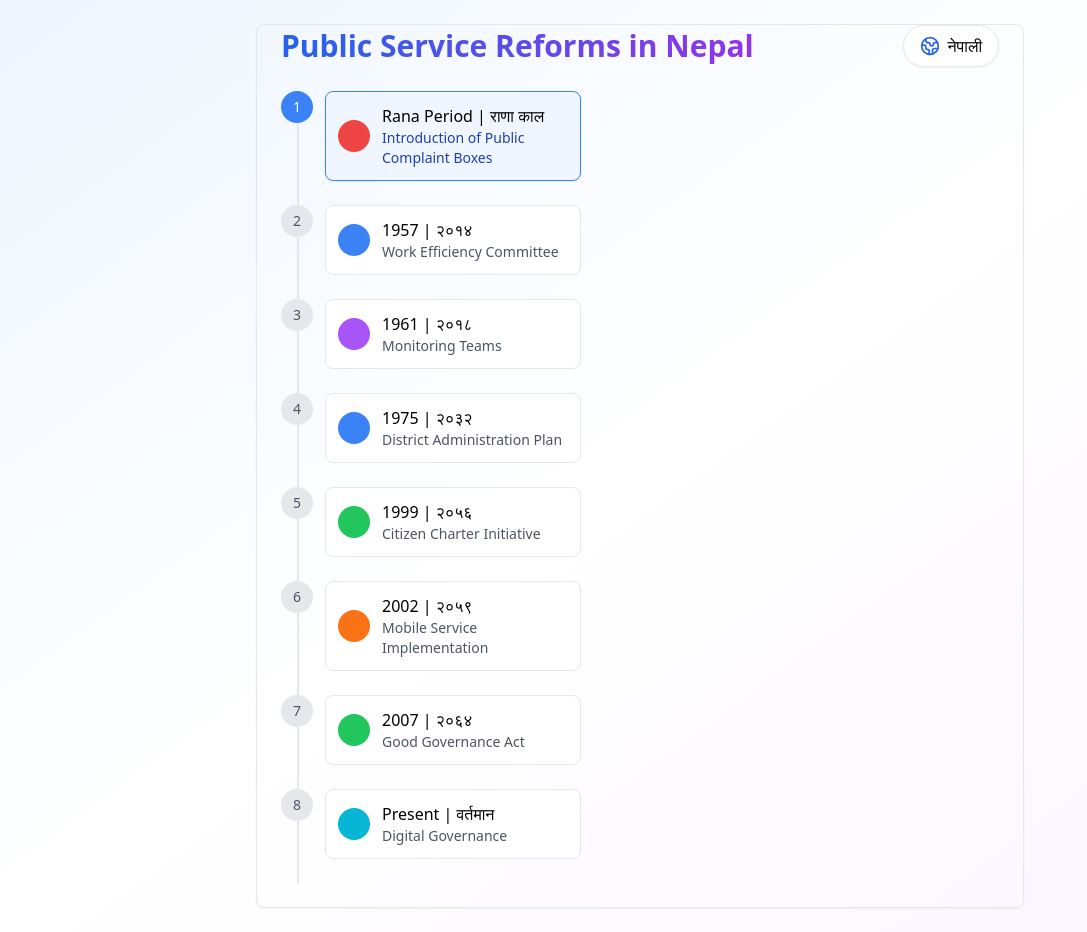
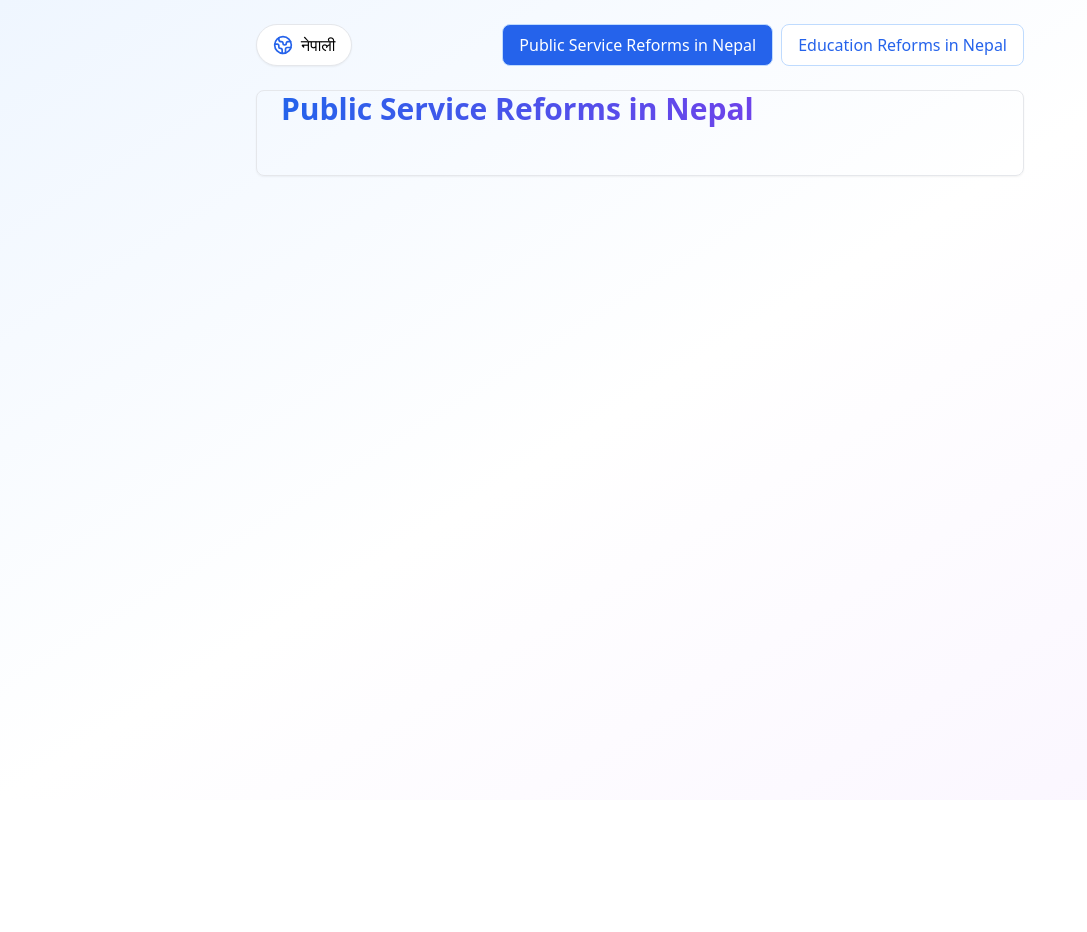
Before and after one commit to ShivaPrasadAcharya/nepal_timeline.git.io, a React (Vite) app: page / in a window 1280 px wide. Shown: the whole page, without its empty margins (0-1087 px from the left). After the commit the page ends 800 px from the top, so only its background shows below. Built offline with nearby package versions, Linux system fonts and the light colour scheme.

Commit message:
Update App.jsx

```diff
--- a/src/App.jsx
+++ b/src/App.jsx
@@ -2,276 +2,58 @@ import React, { useState } from 'react';
 import { Globe2, Info, Languages } from 'lucide-react';
 import { Card, CardContent } from '@/components/ui/card';
 
-// TimelineData array remains the same...
-const timelineData = [
-  {
-    year: "Rana Period | राणा काल",
+// Data structure for multiple timelines
+const timelineGroups = {
+  publicService: {
+    id: 'publicService',
     title: {
-      en: "Introduction of Public Complaint Boxes",
-      ne: "सार्वजनिक उजुरी पेटिकाको सुरुवात"
+      en: 'Public Service Reforms in Nepal',
+      ne: 'नेपालमा सार्वजनिक सेवा सुधार'
     },
-    description: {
-      en: "Dev Shamsher introduced complaint boxes in public places to hear public grievances directly.",
-      ne: "देव शम्शेरले सार्वजनिक स्थलहरूमा उजुरी पेटिका राखी जनगुनासा आफैले सुनुवाइ गर्न थालेका थिए।"
+    data: [
+      // Original timeline data here...
+    ]
   },
-    category: "complaint"
+  education: {
+    id: 'education',
+    title: {
+      en: 'Education Reforms in Nepal',
+      ne: 'नेपालमा शिक्षा सुधार'
     },
-  {
-    year: "1957 | २०१४",
-    title: {
-      en: "Work Efficiency Committee",
-      ne: "कार्य शीघ्र कारक समिति"
-    },
-    description: {
-      en: "King Mahendra established 'Quick Action Committee Act 2014' under Major General Yog Bikram Rana.",
-      ne: "राजा महेन्द्रले 'कार्य शीघ्र कारक समिति ऐन, २०१४' जारी गरी मेजर जनरल योग विक्रम राणाको अध्यक्षतामा एक समिति गठन।"
-    },
-    category: "administration"
-  },
-  {
-    year: "1961 | २०१८",
-    title: {
-      en: "Monitoring Teams",
-      ne: "दौडाहा टोली"
-    },
-    description: {
-      en: "King Mahendra deployed inspection teams and established 'Investigation Center' under Crown Prince.",
-      ne: "राजा महेन्द्रले दौडाहा टोली खटाई सेवा वितरणको निगरानी र दरबारमा 'जाँचबुझ केन्द्र' खडा।"
-    },
-    category: "monitoring"
-  },
-  {
-    year: "1975 | २०३२",
-    title: {
-      en: "District Administration Plan",
-      ne: "जिल्ला प्रशासन योजना"
-    },
-    description: {
-      en: "Implementation of 'District Administration Plan 2031' introducing Single Clearing House concept.",
-      ne: "'जिल्ला प्रशासन योजना, २०३१' लागू गरेर Single Clearing House को अवधारणाको थालनी।"
-    },
-    category: "administration"
-  },
-  {
-    year: "1999 | २०५६",
-    title: {
-      en: "Citizen Charter Initiative",
-      ne: "नागरिक बडापत्रको सुरुवात"
-    },
-    description: {
-      en: "Introduction of 'Income for Poor, Justice for Helpless' directive and first Citizen Charter.",
-      ne: "'गरिबलाई आय निमुखालाई न्याय' नाम दिएर सार्वजनिक सेवा सुधारको निर्देशिका र पहिलो नागरिक बडापत्र।"
-    },
-    category: "governance"
-  },
-  {
-    year: "2002 | २०५९",
-    title: {
-      en: "Mobile Service Implementation",
-      ne: "घुम्ती सेवाको सुरुवात"
-    },
-    description: {
-      en: "Introduction of 'Mobile Service' during Maoist conflict to deliver services in remote areas.",
-      ne: "माओवादी द्वन्द्वको समयमा 'घुम्ती सेवा' सञ्चालन गरी सेवा वितरणको पहुँच विस्तार।"
-    },
-    category: "service"
-  },
-  {
-    year: "2007 | २०६४",
-    title: {
-      en: "Good Governance Act",
-      ne: "सुशासन ऐन"
-    },
-    description: {
-      en: "Implementation of Good Governance Act 2064 institutionalizing Citizen Charter and public hearings.",
-      ne: "सुशासन ऐन, २०६४ जारी गरी नागरिक बडापत्र, सार्वजनिक सुनुवाइ र क्षतिपूर्तिको प्रावधान।"
-    },
-    category: "governance"
-  },
-  {
-    year: "Present | वर्तमान",
-    title: {
-      en: "Digital Governance",
-      ne: "डिजिटल शासन"
-    },
-    description: {
-      en: "Implementation of e-governance through Nagarik Apps, Mero Kitta, and PSC Mobile App.",
-      ne: "नागरिक एप्स, मेरो कित्ता, लोक सेवा आयोगको मोबाइल एप्स र अनलाइन सेवाहरूको कार्यान्वयन।"
-    },
-    category: "digital"
-  },
-];
-
-const CategoryIcon = ({ category }) => {
-  const iconClass = "w-5 h-5"; // Reduced icon size
-  const getColor = () => {
-    switch (category) {
-      case 'complaint': return 'text-red-500';
-      case 'administration': return 'text-blue-500';
-      case 'monitoring': return 'text-purple-500';
-      case 'governance': return 'text-green-500';
-      case 'service': return 'text-orange-500';
-      case 'digital': return 'text-cyan-500';
-      default: return 'text-gray-500';
+    data: [
+      // Add education timeline data...
+    ]
   }
+  // Add more timeline groups as needed
 };
 
-  return (
-    <div className={`${getColor()} p-1.5 rounded-full bg-opacity-10 bg-current`}>
-      <Info className={iconClass} />
-    </div>
-  );
+// Existing CategoryIcon component remains the same
+const CategoryIcon = ({ category }) => {
+  // ... (previous code)
 };
 
+// Existing HoverCard component remains the same
 const HoverCard = ({ description, title, containerRef, isHovered }) => {
-  const [isFlipped, setIsFlipped] = useState(false);
+  // ... (previous code)
+};
 
-  if (!isHovered) return null;
+// Existing TimelineEntry component remains the same
+const TimelineEntry = ({ data, isActive, onClick, index, language }) => {
+  // ... (previous code)
+};
+
+// New Timeline component to handle individual timelines
+const Timeline = ({ timelineData, title, language, isActive }) => {
+  const [activeIndex, setActiveIndex] = useState(0);
+
+  if (!isActive) return null;
 
   return (
-    <div
-      className="ml-2 mt-2"
-      ref={containerRef}
-    >
-      <div className="bg-white p-3 rounded-lg shadow-lg border border-gray-200">
-        <div className="flex justify-between items-center mb-2">
-          <h4 className="font-semibold text-sm text-gray-600">
-            {isFlipped ? 'नेपाली' : 'English'}
-          </h4>
-          <button
-            onClick={() => setIsFlipped(!isFlipped)}
-            className="p-1.5 hover:bg-gray-100 rounded-full transition-colors"
-            aria-label="Switch language"
-          >
-            <Languages className="w-4 h-4 text-blue-600" />
-          </button>
-        </div>
-        <div className="relative min-h-[60px]">
-          <div className={`transition-opacity duration-300 ${
-            isFlipped ? 'opacity-0' : 'opacity-100'
-          }`}>
-            <p className="text-sm text-gray-700">{description.en}</p>
-          </div>
-          <div className={`absolute top-0 left-0 w-full transition-opacity duration-300 ${
-            isFlipped ? 'opacity-100' : 'opacity-0'
-          }`}>
-            <p className="text-sm text-gray-700">{description.ne}</p>
-          </div>
-        </div>
-      </div>
-    </div>
-  );
-};
-
-const TimelineEntry = ({ data, isActive, onClick, index, language }) => {
-  const [isHovered, setIsHovered] = useState(false);
-  const hoverContainerRef = React.useRef(null);
-  const timelineEntryRef = React.useRef(null);
-
-  const handleMouseEnter = () => setIsHovered(true);
-
-  const handleMouseLeave = (e) => {
-    // Check if the mouse is moving to the hover card
-    const timelineRect = timelineEntryRef.current?.getBoundingClientRect();
-    const hoverRect = hoverContainerRef.current?.getBoundingClientRect();
-
-    if (timelineRect && hoverRect) {
-      const isMovingToHoverCard =
-        e.clientX >= hoverRect.left &&
-        e.clientX <= hoverRect.right &&
-        e.clientY >= Math.min(timelineRect.top, hoverRect.top) &&
-        e.clientY <= Math.max(timelineRect.bottom, hoverRect.bottom);
-
-      if (!isMovingToHoverCard) {
-        setIsHovered(false);
-      }
-    }
-  };
-
-  return (
-    <div className="relative group" ref={timelineEntryRef}>
-      <div className="flex items-start gap-3">
-        {/* Timeline connector */}
-        <div className="absolute left-4 top-8 bottom-0 w-0.5 bg-gray-200" />
-
-        {/* Year bubble */}
-        <div className={`relative z-10 w-8 h-8 rounded-full flex items-center justify-center ${
-          isActive ? 'bg-blue-500 text-white' : 'bg-gray-200 text-gray-600'
-        } text-sm`}>
-          {index + 1}
-        </div>
-
-        {/* Content container with flexible width */}
-        <div className="flex-1 pb-6">
-          {/* Timeline content - reduced width */}
-          <div className="flex flex-col md:flex-row gap-2">
-            <div
-              className={`cursor-pointer transition-all duration-300 ${
-                isActive
-                  ? 'bg-blue-50 border-blue-500 shadow-sm'
-                  : 'bg-white hover:bg-gray-50 border-gray-200'
-              } border rounded-lg p-3 flex items-center gap-3 md:w-64`}
-              onClick={onClick}
-              onMouseEnter={handleMouseEnter}
-              onMouseLeave={handleMouseLeave}
-            >
-              <CategoryIcon category={data.category} />
-              <div>
-                <div className="font-medium text-base">{data.year}</div>
-                <div className={`text-sm ${isActive ? 'text-blue-800' : 'text-gray-600'}`}>
-                  {language === 'en' ? data.title.en : data.title.ne}
-                </div>
-              </div>
-            </div>
-
-            {/* Hover content */}
-            <div
-              onMouseEnter={handleMouseEnter}
-              onMouseLeave={() => setIsHovered(false)}
-            >
-              <HoverCard
-                description={data.description}
-                title={data.title}
-                containerRef={hoverContainerRef}
-                isHovered={isHovered}
-              />
-            </div>
-          </div>
-        </div>
-      </div>
-    </div>
-  );
-};
-
-function App() {
-  const [activeIndex, setActiveIndex] = useState(0);
-  const [language, setLanguage] = useState('en');
-
-  const toggleLanguage = () => {
-    setLanguage(prev => prev === 'en' ? 'ne' : 'en');
-  };
-
-  return (
-    <div className="min-h-screen bg-gradient-to-br from-blue-50 via-white to-purple-50 py-6 px-3">
-      <Card className="w-full max-w-3xl mx-auto">
+    <Card className="w-full max-w-3xl mx-auto mb-8">
       <CardContent className="p-4">
-          <div className="flex flex-col md:flex-row justify-between items-start md:items-center gap-4 mb-6">
-            <h2 className="text-2xl md:text-3xl font-bold bg-clip-text text-transparent bg-gradient-to-r from-blue-600 to-purple-600">
-              {language === 'en' ?
-                'Public Service Reforms in Nepal' :
-                'नेपालमा सार्वजनिक सेवा सुधार'
-              }
+        <h2 className="text-2xl md:text-3xl font-bold bg-clip-text text-transparent bg-gradient-to-r from-blue-600 to-purple-600 mb-6">
+          {language === 'en' ? title.en : title.ne}
         </h2>
-            <button
-              onClick={toggleLanguage}
-              className="flex items-center gap-2 px-4 py-2 rounded-full bg-white shadow-sm hover:shadow-md transition-all duration-300 border border-gray-200"
-            >
-              <Globe2 className="w-5 h-5 text-blue-600" />
-              <span className="font-medium">
-                {language === 'en' ? 'नेपाली' : 'English'}
-              </span>
-            </button>
-          </div>
 
         <div className="relative max-w-3xl mx-auto">
           {timelineData.map((entry, index) => (
@@ -287,6 +69,62 @@ function App() {
         </div>
       </CardContent>
     </Card>
+  );
+};
+
+// Modified App component to handle multiple timelines
+function App() {
+  const [language, setLanguage] = useState('en');
+  const [activeTimeline, setActiveTimeline] = useState(Object.keys(timelineGroups)[0]);
+
+  const toggleLanguage = () => {
+    setLanguage(prev => prev === 'en' ? 'ne' : 'en');
+  };
+
+  return (
+    <div className="min-h-screen bg-gradient-to-br from-blue-50 via-white to-purple-50 py-6 px-3">
+      {/* Language and Timeline Selection Header */}
+      <div className="w-full max-w-3xl mx-auto mb-6">
+        <div className="flex flex-col md:flex-row justify-between items-center gap-4 mb-6">
+          <button
+            onClick={toggleLanguage}
+            className="flex items-center gap-2 px-4 py-2 rounded-full bg-white shadow-sm hover:shadow-md transition-all duration-300 border border-gray-200"
+          >
+            <Globe2 className="w-5 h-5 text-blue-600" />
+            <span className="font-medium">
+              {language === 'en' ? 'नेपाली' : 'English'}
+            </span>
+          </button>
+
+          {/* Timeline Selection Buttons */}
+          <div className="flex gap-2">
+            {Object.values(timelineGroups).map((timeline) => (
+              <button
+                key={timeline.id}
+                onClick={() => setActiveTimeline(timeline.id)}
+                className={`px-4 py-2 rounded-lg transition-all duration-300 ${
+                  activeTimeline === timeline.id
+                    ? 'bg-blue-600 text-white'
+                    : 'bg-white text-blue-600 hover:bg-blue-50'
+                } border border-blue-200`}
+              >
+                {language === 'en' ? timeline.title.en : timeline.title.ne}
+              </button>
+            ))}
+          </div>
+        </div>
+      </div>
+
+      {/* Timeline Content */}
+      {Object.values(timelineGroups).map((timeline) => (
+        <Timeline
+          key={timeline.id}
+          timelineData={timeline.data}
+          title={timeline.title}
+          language={language}
+          isActive={activeTimeline === timeline.id}
+        />
+      ))}
     </div>
   );
 }
```
Lines whose indentation alone changed are shown as unchanged.
